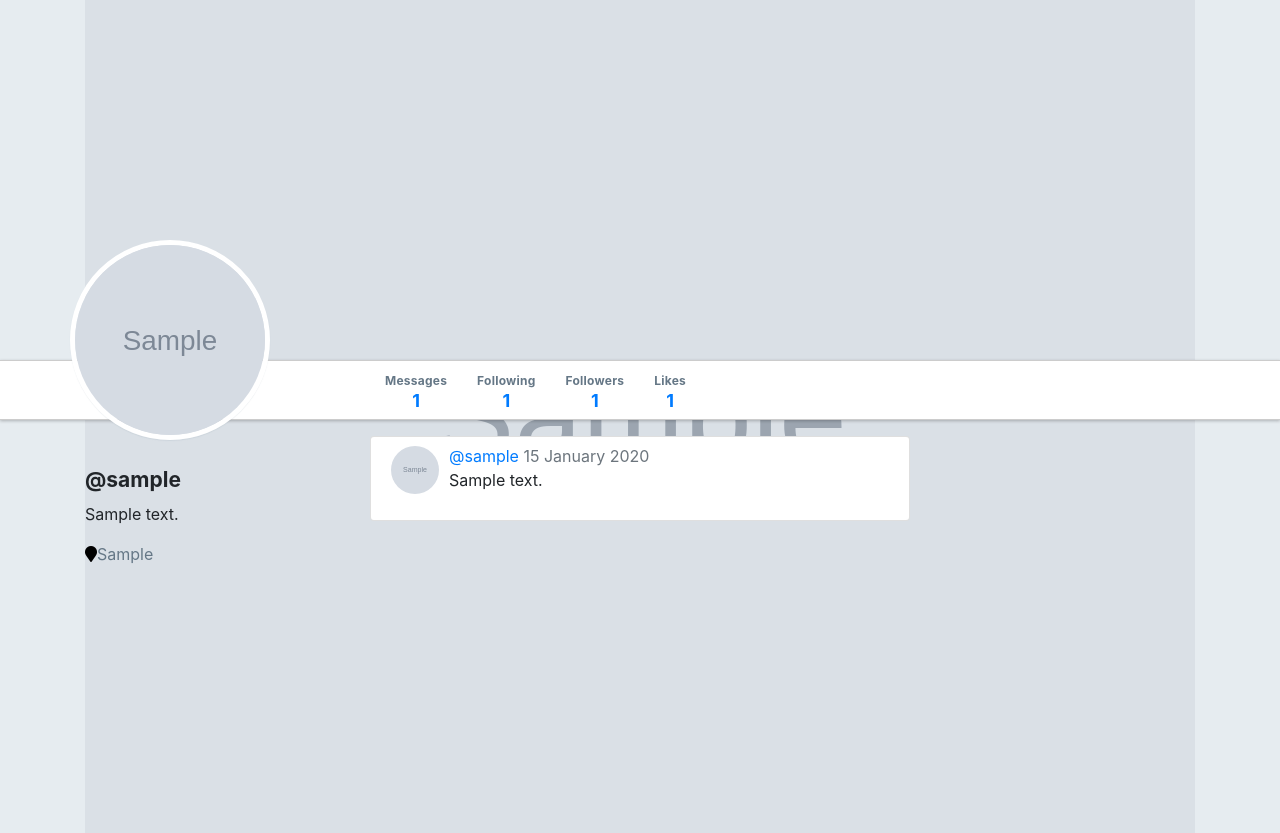
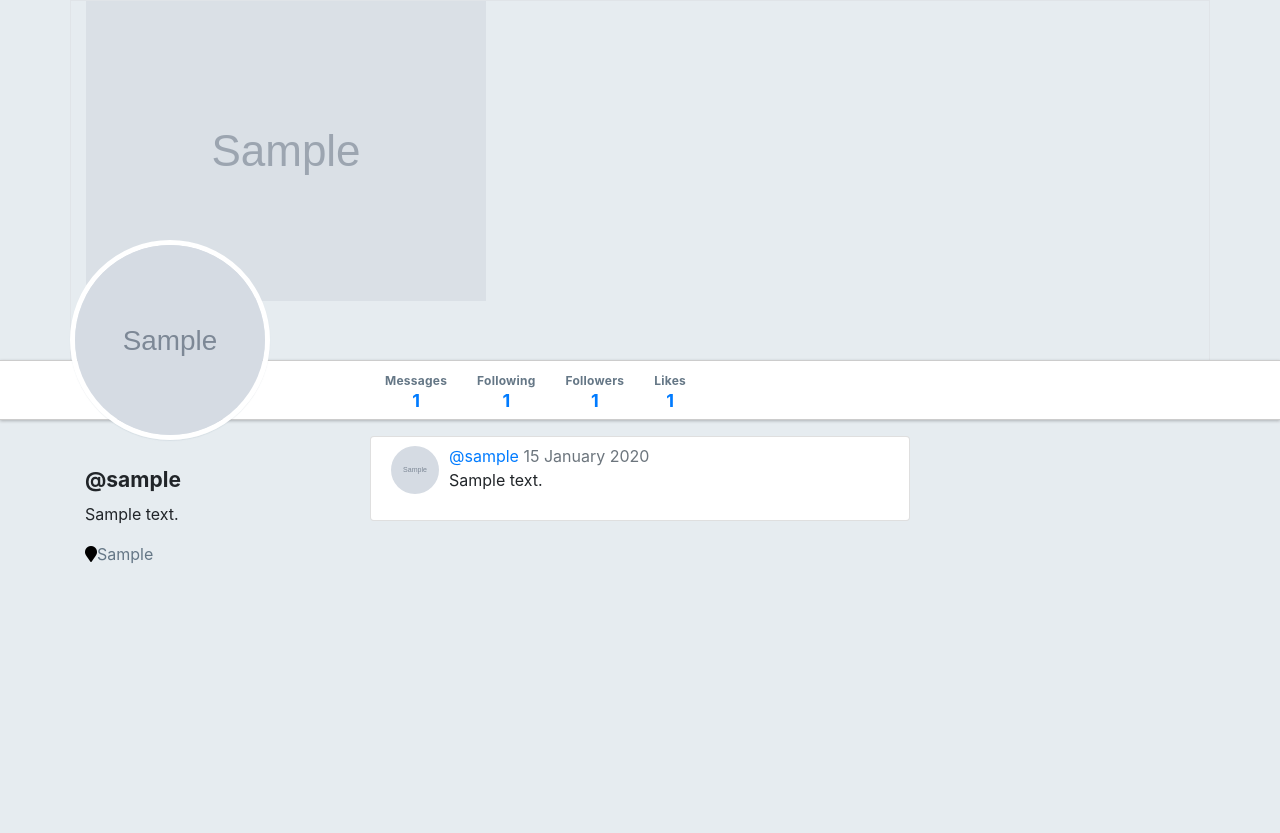
Before and after one commit to jakejg/warbler, a Flask app: page /users/1 in a window 1280 px wide. Shown: the part 46-879 px from the top of the page. After the commit the page ends 609 px from the top, so only its background shows below. Run offline with Flask 2, Linux system fonts and the light colour scheme; tables that the repository leaves empty hold one stand-in row (values such as "Sample post"); grey boxes marked "Sample" are stand-in pictures; some libraries are stand-ins or nearby versions.

```diff
--- a/app.py
+++ b/app.py
@@ -204,12 +204,9 @@ def users_likes(user_id):
 
 
 @app.route('/users/follow/<int:follow_id>', methods=['POST'])
+@check_if_logged_in
 def add_follow(follow_id):
     """Add a follow for the currently-logged-in user."""
-
-    if not g.user:
-        flash("Access unauthorized.", "danger")
-        return redirect("/")
 
     followed_user = User.query.get_or_404(follow_id)
     g.user.following.append(followed_user)
@@ -219,12 +216,9 @@ def add_follow(follow_id):
 
 
 @app.route('/users/stop-following/<int:follow_id>', methods=['POST'])
+@check_if_logged_in
 def stop_following(follow_id):
     """Have currently-logged-in-user stop following this user."""
-
-    if not g.user:
-        flash("Access unauthorized.", "danger")
-        return redirect("/")
 
     followed_user = User.query.get(follow_id)
     g.user.following.remove(followed_user)
@@ -234,12 +228,10 @@ def stop_following(follow_id):
 
 
 @app.route('/users/profile', methods=["GET", "POST"])
+@check_if_logged_in
 def profile():
     """Update profile for current user."""
 
-    if not g.user:
-        flash("Access unauthorized.", "danger")
-        return redirect("/")
 
     form = EditUserForm()
 
@@ -249,7 +241,7 @@ def profile():
                 g.user.username = form.username.data
                 g.user.email = form.email.data
                 g.user.image_url = form.image_url.data
-                g.user.header_image_url = form.header_image_url.data
+                g.user.header_image_url = form.header_image_url.data or "/static/images/warbler-hero.jpg"
                 g.user.bio = form.bio.data
                 db.session.add(g.user)
                 db.session.commit()
@@ -269,12 +261,9 @@ def profile():
 
 
 @app.route('/users/delete', methods=["POST"])
+@check_if_logged_in
 def delete_user():
     """Delete user."""
-
-    if not g.user:
-        flash("Access unauthorized.", "danger")
-        return redirect("/")
 
     do_logout()
 
@@ -310,15 +299,12 @@ def delete_like(msg_id):
 # Messages routes:
 
 @app.route('/messages/new', methods=["GET", "POST"])
+@check_if_logged_in
 def messages_add():
     """Add a message:
 
     Show form if GET. If valid, update message and redirect to user page.
     """
-
-    if not g.user:
-        flash("Access unauthorized.", "danger")
-        return redirect("/")
 
     form = MessageForm()
 
@@ -341,12 +327,10 @@ def messages_show(message_id):
 
 
 @app.route('/messages/<int:message_id>/delete', methods=["POST"])
+@check_if_logged_in
 def messages_destroy(message_id):
     """Delete a message."""
 
-    if not g.user:
-        flash("Access unauthorized.", "danger")
-        return redirect("/")
 
     msg = Message.query.get(message_id)
     db.session.delete(msg)
--- a/models.py
+++ b/models.py
@@ -211,10 +211,7 @@ class Message(db.Model):
 
 
 def connect_db(app):
-    """Connect this database to provided Flask app.
-
-    You should call this in your Flask app.
-    """
+    """Connect this database to provided Flask app."""
 
     db.app = app
     db.init_app(app)
--- a/static/stylesheets/style.css
+++ b/static/stylesheets/style.css
@@ -542,11 +542,15 @@ p.card-bio {
   flex: 1;
 }
 
-.image-fit-container {
-  width: 100%;
-  height: 100%
+.image-container {
+  height: 400px;
+  position: relative;
+  overflow: hidden;
 }
-
+.header-image {
+  width: 10%;
+  height: auto;
+}
 .fas {
   color: rgb(224, 224, 6)
 }
--- a/templates/users/detail.html
+++ b/templates/users/detail.html
@@ -3,9 +3,9 @@
 {% block content %}
 
 <div id="warbler-hero" class="full-width">
- <div class="container">
-  <img class="image-fit-container" src="{{ user.header_image_url }}" alt="/static/images/warbler-hero.jpg">
-</div>
+  <div class="image-container container border">
+    <img id="header-img" class="img-fluid" src="{{ user.header_image_url}}" alt="Image for {{ user.username }}">
+  </div>
 </div>
 <img src="{{ user.image_url }}" alt="Image for {{ user.username }}" id="profile-avatar">
 <div class="row full-width">
```
